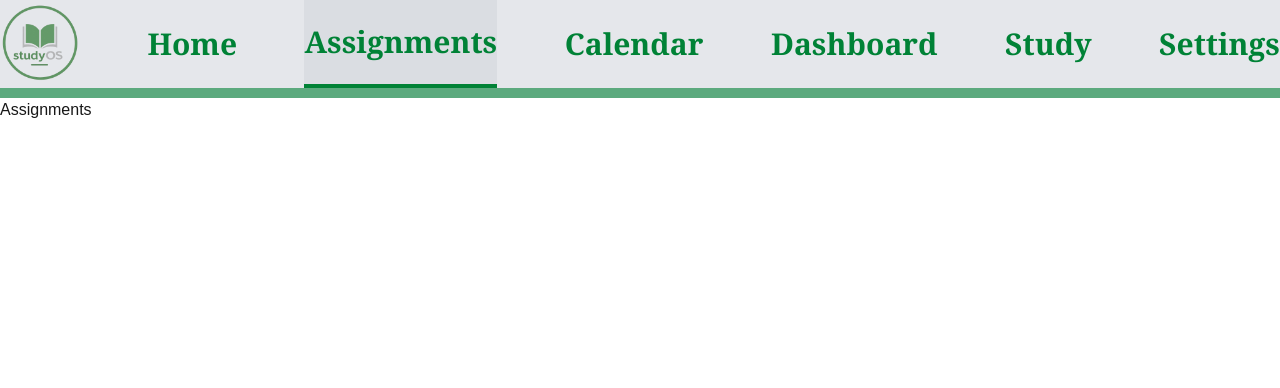
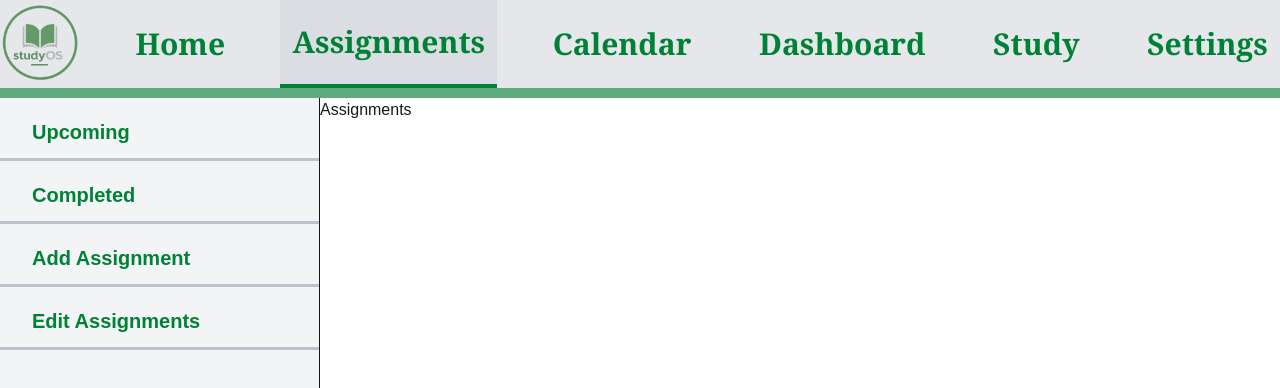
Before and after one commit to nmtm6010/studyos, a Next.js app: page /assignments in a window 1280 px wide. Shown: the top 388 px of the page. Built offline with nearby package versions, Linux system fonts and the light colour scheme.

Commit message:
finished sidebar

```diff
--- a/app/layout.tsx
+++ b/app/layout.tsx
@@ -1,4 +1,5 @@
 import Navbar from "@/components/layout/navbar";
+import Sidebar from "@/components/layout/sidebar";
 import type { Metadata } from "next";
 import { Geist, Geist_Mono } from "next/font/google";
 import "./globals.css";
@@ -30,7 +31,12 @@ export default function RootLayout({
     >
       <body className="min-h-screen flex flex-col bg-gray-150">
   <Navbar />
+   <div className="flex min-h-screen">
+  <Sidebar />
+  <main className="flex-1">
   {children}
+  </main>
+  </div>
   </body>
     </html>
   );
--- a/components/layout/navbar.tsx
+++ b/components/layout/navbar.tsx
@@ -5,12 +5,12 @@ export default function Navbar() {
   return (
     <nav className="flex justify-between items-center border-b-10 border-b-green-700/60 bg-gray-200 pb-0">
       <Image src="/studyos2.png" alt="Logo" width={80} height={30}/>
-<NavLink href="/home" className="relative group text-3xl font-bold font-serif text-green-700 hover:bg-gray-300 py-6 transition-colors">Home<span className="absolute left-0 -bottom-1 h-1 w-0 bg-green-700 transition-all duration-300 group-hover:w-full"></span></NavLink>
-<NavLink className="relative group text-3xl font-bold font-serif text-green-700 hover:bg-gray-300 py-6 transition-colors" href="/assignments">Assignments <span className="absolute left-0 -bottom-1 h-1 w-0 bg-green-700 transition-all duration-300 group-hover:w-full"></span></NavLink>
-<NavLink className="relative group text-3xl font-bold font-serif text-green-700 hover:bg-gray-300 py-6 transition-colors" href="/calendar">Calendar<span className="absolute left-0 -bottom-1 h-1 w-0 bg-green-700 transition-all duration-300 group-hover:w-full"></span></NavLink>
-<NavLink className="relative group text-3xl font-bold font-serif text-green-700 hover:bg-gray-300 py-6 transition-colors" href="/dashboard">Dashboard<span className="absolute left-0 -bottom-1 h-1 w-0 bg-green-700 transition-all duration-300 group-hover:w-full"></span></NavLink>
-<NavLink className="relative group text-3xl font-bold font-serif text-green-700 hover:bg-gray-300 py-6 transition-colors" href="/study">Study<span className="absolute left-0 -bottom-1 h-1 w-0 bg-green-700 transition-all duration-300 group-hover:w-full"></span></NavLink>
-<NavLink className="relative group text-3xl font-bold font-serif text-green-700 hover:bg-gray-300 py-6 transition-colors" href="/settings">Settings<span className="absolute left-0 -bottom-1 h-1 w-0 bg-green-700 transition-all duration-300 group-hover:w-full"></span></NavLink>
+<NavLink href="/" className="relative group text-3xl font-bold font-serif text-green-700 hover:bg-gray-300 py-6 transition-colors px-3">Home<span className="absolute left-0 -bottom-1 h-1 w-0 bg-green-700 transition-all duration-300 group-hover:w-full"></span></NavLink>
+<NavLink className="relative group text-3xl font-bold font-serif text-green-700 hover:bg-gray-300 py-6 transition-colors px-3" href="/assignments">Assignments <span className="absolute left-0 -bottom-1 h-1 w-0 bg-green-700 transition-all duration-300 group-hover:w-full"></span></NavLink>
+<NavLink className="relative group text-3xl font-bold font-serif text-green-700 hover:bg-gray-300 py-6 transition-colors px-3" href="/calendar">Calendar<span className="absolute left-0 -bottom-1 h-1 w-0 bg-green-700 transition-all duration-300 group-hover:w-full"></span></NavLink>
+<NavLink className="relative group text-3xl font-bold font-serif text-green-700 hover:bg-gray-300 py-6 transition-colors px-3" href="/dashboard">Dashboard<span className="absolute left-0 -bottom-1 h-1 w-0 bg-green-700 transition-all duration-300 group-hover:w-full"></span></NavLink>
+<NavLink className="relative group text-3xl font-bold font-serif text-green-700 hover:bg-gray-300 py-6 transition-colors px-3" href="/study">Study<span className="absolute left-0 -bottom-1 h-1 w-0 bg-green-700 transition-all duration-300 group-hover:w-full"></span></NavLink>
+<NavLink className="relative group text-3xl font-bold font-serif text-green-700 hover:bg-gray-300 py-6 transition-colors px-3" href="/settings">Settings<span className="absolute left-0 -bottom-1 h-1 w-0 bg-green-700 transition-all duration-300 group-hover:w-full"></span></NavLink>
     </nav>
   );
 }
--- a/components/layout/sidebar.tsx
+++ b/components/layout/sidebar.tsx
@@ -21,16 +21,18 @@ let links: { name: string; href: string }[] = [];
     links = sidebarlinks.study;
   } else if (pathname.startsWith("/settings")) {
     links = sidebarlinks.settings;
+  } else if (pathname === "/") {
+  links = sidebarlinks.home;
 }
 
+
 return (
-    <aside className="w-64 border-r p-4">
-      <nav className="flex flex-col gap-3">
-        {links.map((link) => (
-          <Link key={link.href} href={link.href}>
+<aside className="w-80 border-r min-h-screen bg-gray-100">
+  <nav className="flex flex-col">
+    {links.map((link) =>
+     ( <Link key={link.href} href={link.href} className="block w-full text-green-700 font-bold border-b-3 border-b-gray-400/60 py-5 pb-3 pl-8 text-xl hover:bg-gray-200 transition-colors">
        {link.name}
-          </Link>
-        ))}
+       </Link> ))}
        </nav>
        </aside>
        );
--- a/lib/sidebarlinks.ts
+++ b/lib/sidebarlinks.ts
@@ -1,10 +1,10 @@
 
 export const sidebarlinks = {
     assignments: [
-        { name:"Upcoming", href:"/assignments"},
-        { name:"Completed", href:"/assignments/completed"},
-        { name:"Add Assignment", href:"/assignments/new"},
-        { name:"Edit Assignments", href:"/assignments/edit"},
+        { name:"Upcoming", href:"/assignments", },
+        { name:"Completed", href:"/assignments/completed", },
+        { name:"Add Assignment", href:"/assignments/new", },
+        { name:"Edit Assignments", href:"/assignments/edit", },
     ],
     calendar: [
         { name:"Calendar", href:"/calendar"},
@@ -13,7 +13,7 @@ export const sidebarlinks = {
         { name:"Smart Review", href:"/calendar/smart"},
     ],
     dashboard: [
-        { name:"Overview", href:"/dashboard"},
+        { name:"Overview", href:"/dashboard",},
         { name:"Results", href:"/dashboard/results"},
         { name:"Streak", href:"/dashboard/streak"},
         { name:"Smart Review", href:"/dashboard/smart"},
@@ -31,8 +31,9 @@ export const sidebarlinks = {
     settings: [
         { name:"Account", href:"/settings/account"},
         { name:"Customization", href:"/settings/customize"},
-        { name:"Streak", href:"/settings/streak"},
-        { name:"Smart Review", href:"settings/smart"},
+        { name:"Privacy", href:"/settings/Privacy"},
+        { name:"Study Preferences", href:"settings/preferences"},
+        { name:"Advanced", href:"settings/advanced"},
     ],
     home: [
         { name:"Get started", href:"/home"},
--- a/package.json
+++ b/package.json
@@ -9,6 +9,7 @@
     "lint": "eslint"
   },
   "dependencies": {
+    "lucide-react": "^1.21.0",
     "next": "16.2.9",
     "react": "19.2.4",
     "react-dom": "19.2.4"
```
Also changed, not shown: app/page.tsx (renamed from app/home/page.tsx), 1 other file (tests, documents, lock files or other folders). Lines whose indentation alone changed are shown as unchanged.
